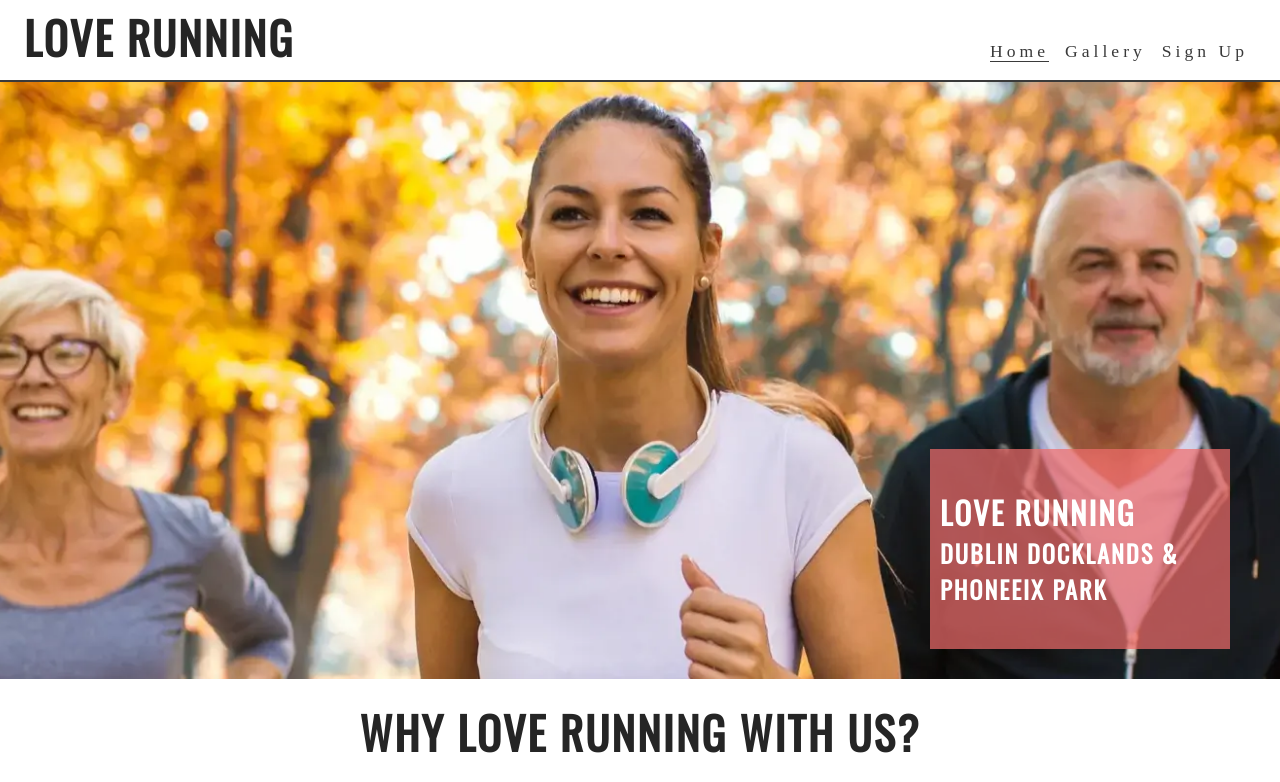
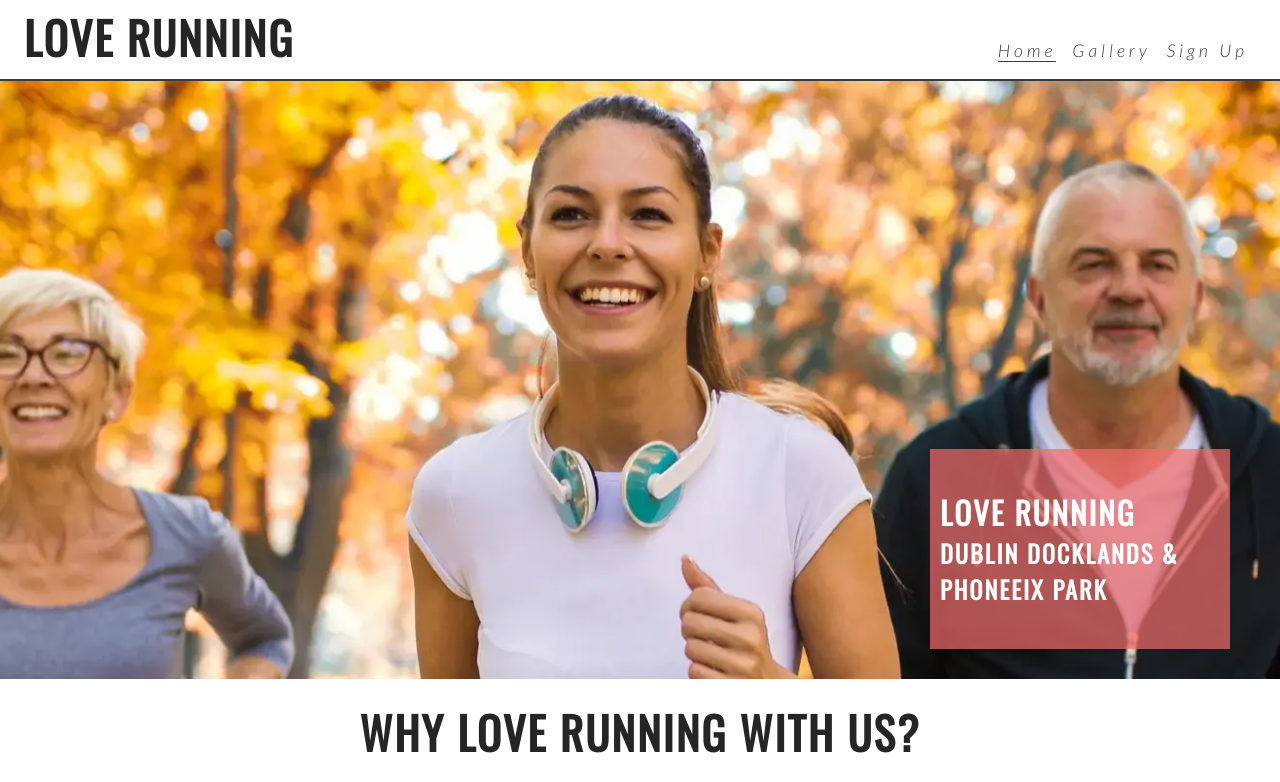
Before and after one commit to JoWolfarth/love-running, a plain HTML site: page index.html in a window 1280 px wide. Shown: the top 782 px of the page. Drawn offline with nearby package versions, Linux system fonts and the light colour scheme.

Commit message:
corrected white space erro in css

```diff
--- a/assets/css/style.css
+++ b/assets/css/style.css
@@ -16,7 +16,7 @@ body {
     flex-direction: column;
     /*Generic project styles*/
     color: #3a3a3a;
-    font-family: lato sans-serif;
+    font-family: lato, sans-serif;
 }
 
 h1,
@@ -306,7 +306,7 @@ main {
         position: fixed;
         left: 10%;
         top: 150px;
-    }
+        }
 
     .text-input:hover {
         border-color: #f16c6b;
```
